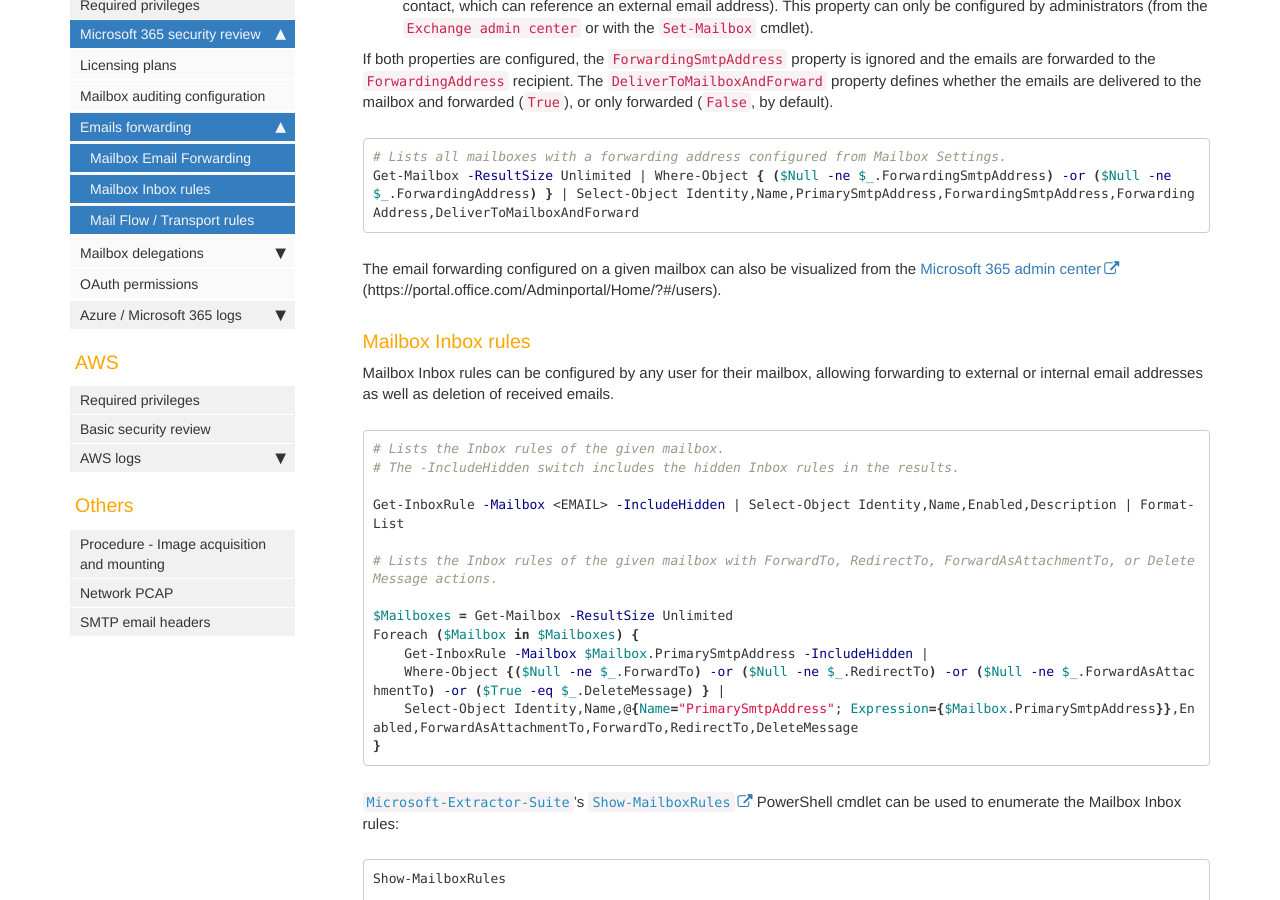
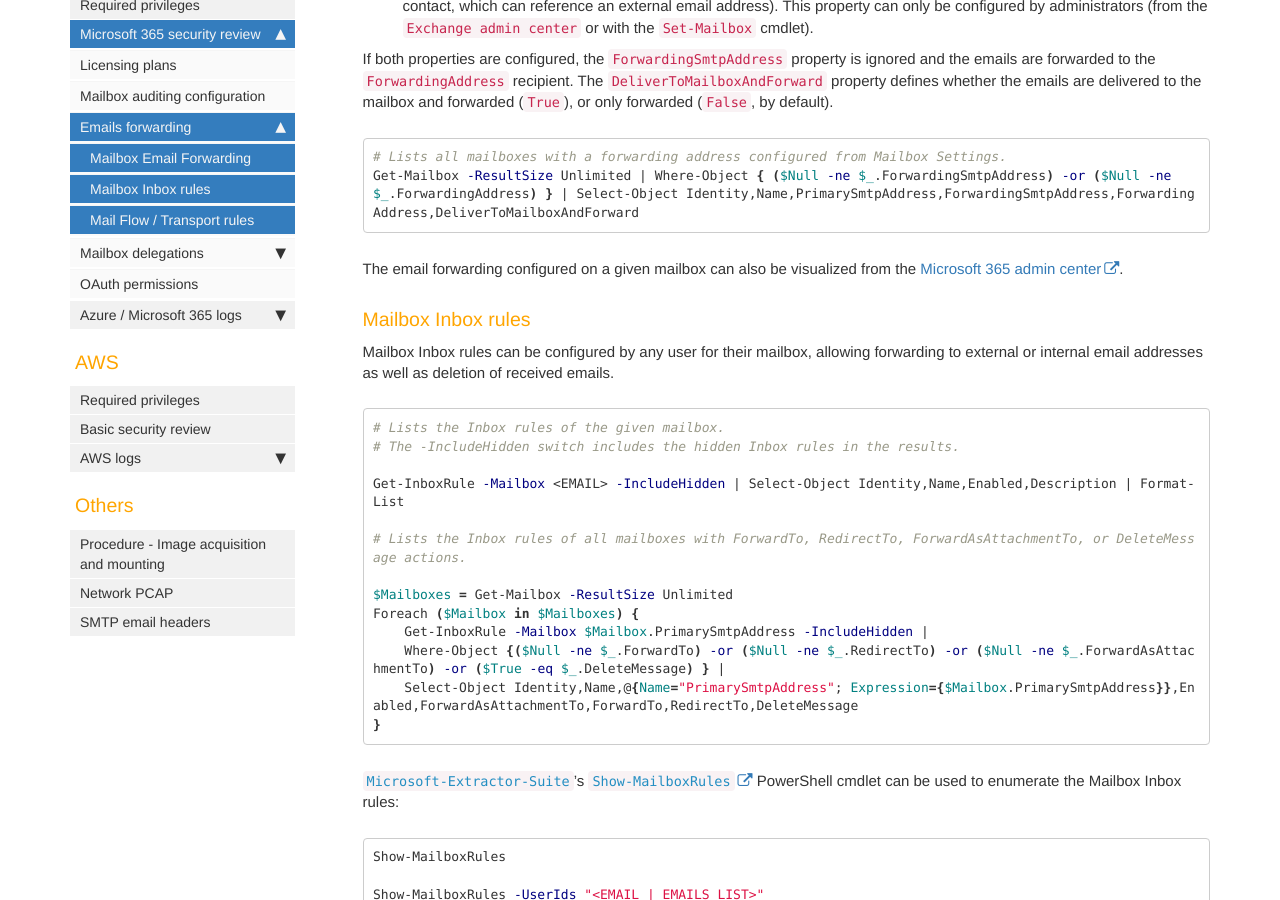
Before and after one commit to Qazeer/artefacts.help, a Jekyll site: the page built from pages/azure/m365_security_review_email_forwarding.md, in a window 1280 px wide and 900 px high, scrolled down 455 px. Built offline with Jekyll 4.4.1, drawn with Linux system fonts in a browser that asks for light colours; comment, search, counter and statistics services are not loaded.

Commit message:
[Artefact] M365 email forwarding - Fix a comment and a repeated URL

````diff
--- a/pages/azure/m365_security_review_email_forwarding.md
+++ b/pages/azure/m365_security_review_email_forwarding.md
@@ -37,7 +37,7 @@ Get-Mailbox -ResultSize Unlimited | Where-Object { ($Null -ne $_.ForwardingSmtpA
 ```
 
 The email forwarding configured on a given mailbox can also be visualized
-from the [Microsoft 365 admin center](https://portal.office.com/Adminportal/Home/?#/users) (https://portal.office.com/Adminportal/Home/?#/users).
+from the [Microsoft 365 admin center](https://portal.office.com/Adminportal/Home/?#/users).
 
 ### Mailbox Inbox rules
 
@@ -51,7 +51,7 @@ received emails.
 
 Get-InboxRule -Mailbox <EMAIL> -IncludeHidden | Select-Object Identity,Name,Enabled,Description | Format-List
 
-# Lists the Inbox rules of the given mailbox with ForwardTo, RedirectTo, ForwardAsAttachmentTo, or DeleteMessage actions.
+# Lists the Inbox rules of all mailboxes with ForwardTo, RedirectTo, ForwardAsAttachmentTo, or DeleteMessage actions.
 
 $Mailboxes = Get-Mailbox -ResultSize Unlimited
 Foreach ($Mailbox in $Mailboxes) {
````
